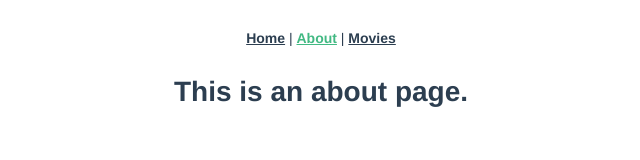
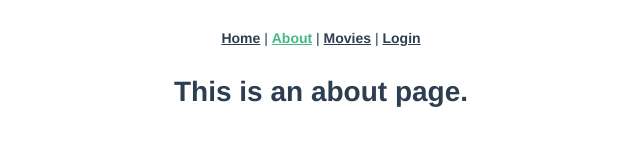
Before and after one commit to jslow421/EntertainmentDatabase, a Vue app in the folder EntertainmentDatabase.Web/client_app/: page /about in a window 1280 px wide. Shown: the top 160 px of the page, without its empty margins (319-959 px from the left). Built offline with nearby package versions, Linux system fonts and the light colour scheme.

Commit message:
Links to login component created

```diff
--- a/EntertainmentDatabase.Web/client_app/src/App.vue
+++ b/EntertainmentDatabase.Web/client_app/src/App.vue
@@ -6,6 +6,8 @@
       <router-link to="/about">About</router-link>
       |
       <router-link to="/movies">Movies</router-link>
+      |
+      <router-link to="/login">Login</router-link>
     </div>
     <router-view />
   </div>
--- a/EntertainmentDatabase.Web/client_app/src/router.ts
+++ b/EntertainmentDatabase.Web/client_app/src/router.ts
@@ -26,6 +26,11 @@ export default new Router({
       path: "/movies",
       name: "movies",
       component: () => import("./components/MoviesComponent.vue")
+    },
+    {
+      path: "/login",
+      name: "login",
+      component: () => import("./components/SigninComponent.vue")
     }
   ]
 });
```
Also changed, not shown: 1 other file (tests, documents, lock files or other folders).
